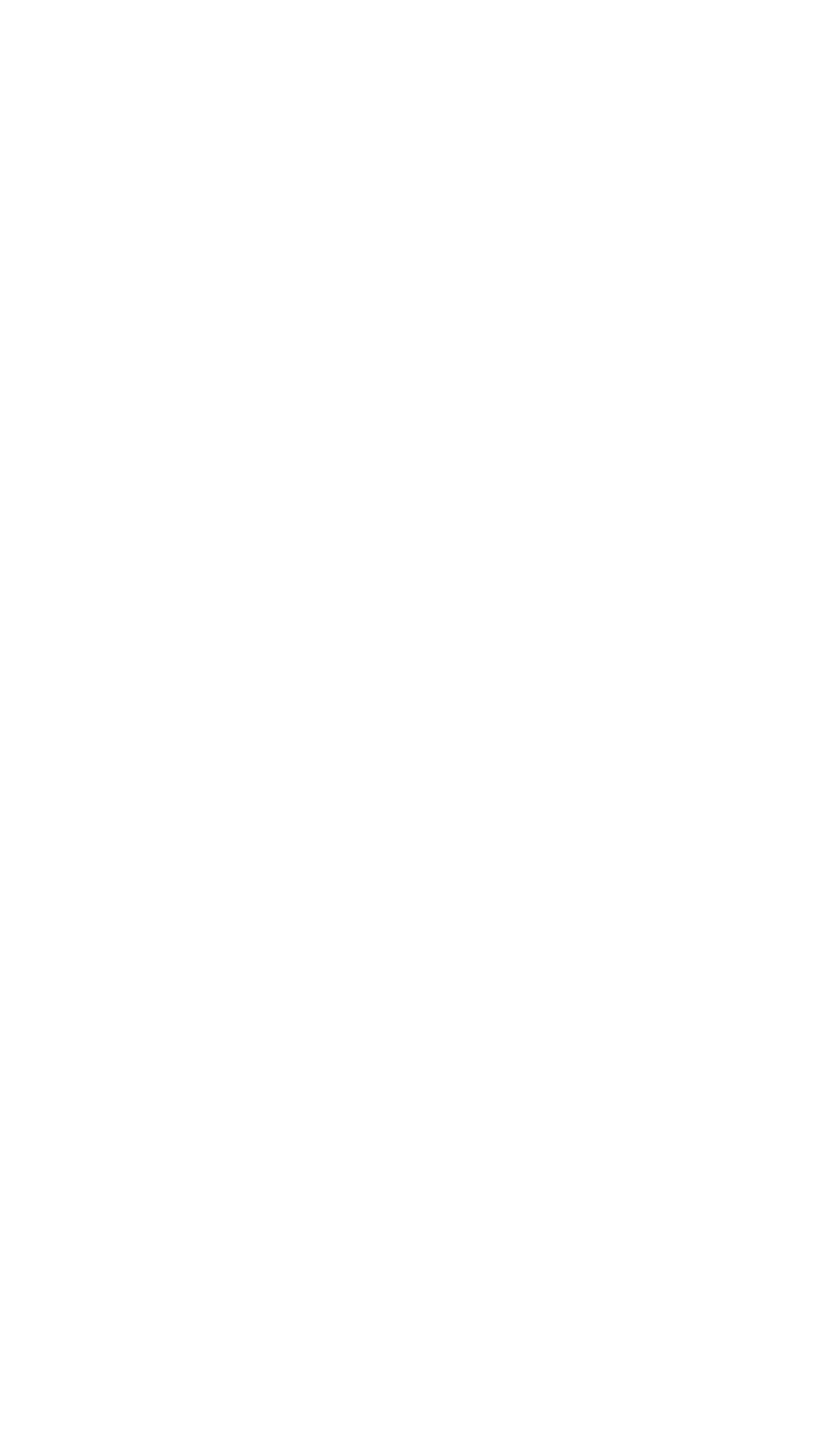
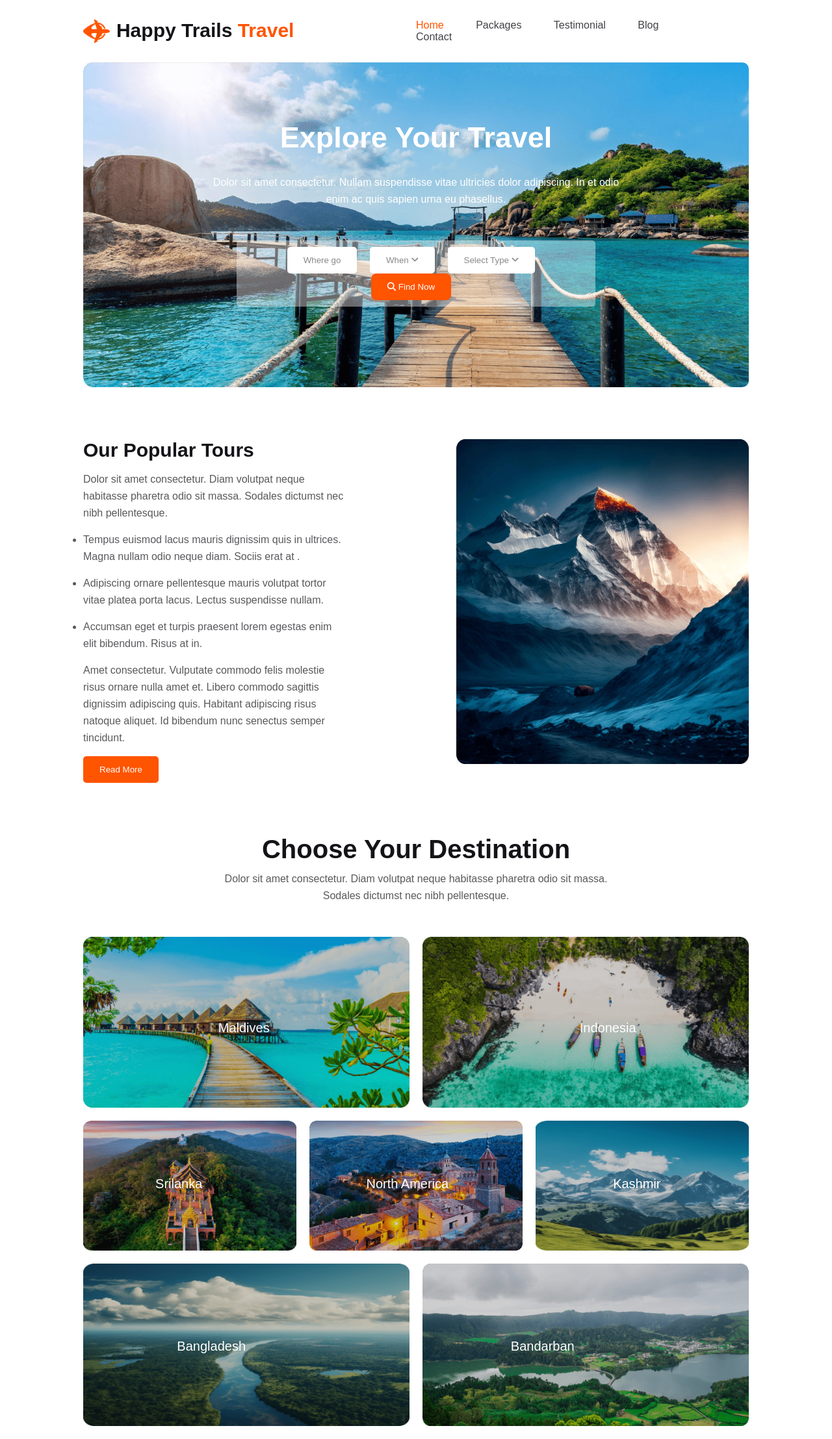
Before and after one commit to jarir-h/assignment-two, a plain HTML site: page index.html in a window 1280 px wide. Shown: the whole page at 65% size. Before the commit the page ends 800 px from the top, so only its background shows below. Drawn offline with Linux system fonts and the light colour scheme.

Commit message:
main section done

```diff
--- a/index.html
+++ b/index.html
@@ -4,15 +4,97 @@
     <meta charset="UTF-8">
     <meta name="viewport" content="width=device-width, initial-scale=1.0">
     <title>Happy Trails Travel</title>
+    <link rel="stylesheet" href="https://cdnjs.cloudflare.com/ajax/libs/font-awesome/6.5.1/css/all.min.css" integrity="sha512-DTOQO9RWCH3ppGqcWaEA1BIZOC6xxalwEsw9c2QQeAIftl+Vegovlnee1c9QX4TctnWMn13TZye+giMm8e2LwA==" crossorigin="anonymous" referrerpolicy="no-referrer" />
+    <link rel="shortcut icon" href="./Images/Group 40071 (2).png" type="image/x-icon">
     <link rel="stylesheet" href="styles/style.css">
     <link rel="stylesheet" href="styles/responsiv.css">
 </head>
 <body>
     <header>
-
+        <div class="container">
+            <div class="header-section">
+                <div class="header-title">
+                    <img src="./Images/Group 40071 (2).png" alt="">
+                    <h3>Happy Trails <span>Travel</span></h3>
+                </div>
+                <div class="header-menu">
+                    <nav>
+                        <ul>
+                            <li><a href="">Home</a></li>
+                            <li><a href="">Packages</a></li>
+                            <li><a href="">Testimonial</a></li>
+                            <li><a href="">Blog</a></li>
+                            <li><a href="">Contact</a></li>
+                        </ul>
+                    </nav>
+                </div>
+            </div>
+        </div>
+        <section>
+            <div class="container">
+                <div class="cover">
+                    <div class="cover-title">
+                        <h3>Explore Your Travel</h3>
+                        <p>Dolor sit amet consectetur. Nullam suspendisse vitae ultricies dolor adipiscing. In et odio <br> enim ac quis sapien urna eu phasellus.</p>
+                        <div class="cover-btn">
+                              <button>Where go</button>
+                              <button>When          <i class="fa-solid fa-angle-down"></i></button>
+                              <button>Select Type    <i class="fa-solid fa-angle-down"></i></button>
+                              <button class="new-btn"><i class="fa-solid fa-magnifying-glass"></i> Find Now</button>
+                        </div>
+                    </div>
+                </div>
+            </div>
+        </section>
     </header>
     <main>
+        <div class="container">
+            <div class="tour-section">
+                <div class="tour-title">
+                    <h3>Our Popular Tours</h3>
+                    <p>Dolor sit amet consectetur. Diam volutpat neque habitasse pharetra odio sit massa. Sodales dictumst nec nibh pellentesque.</p>
+                    <ul>
+                        <li>Tempus euismod lacus mauris dignissim quis in ultrices. Magna nullam odio neque diam. Sociis erat at .</li>
+                        <li>Adipiscing ornare pellentesque mauris volutpat tortor vitae platea porta lacus. Lectus suspendisse nullam.</li>
+                        <li> Accumsan eget et turpis praesent lorem egestas enim elit bibendum. Risus at in.</li>
+                    </ul>
+                    <p>Amet consectetur. Vulputate commodo felis molestie risus
+                        ornare nulla amet et. Libero commodo sagittis dignissim adipiscing quis. Habitant adipiscing risus natoque aliquet. Id bibendum nunc senectus semper tincidunt. </p>
+                        <button>Read More</button>
+                </div>
+                <div class="tour-img">
+                    <img src="./Images/Rectangle 4.png" alt="">
+                </div>
+            </div>
+        </div>
+        <section class="photo">
+            <div class="container">
+                <h3>Choose Your Destination</h3>
+                <p>Dolor sit amet consectetur. Diam volutpat neque habitasse pharetra odio sit massa.
+                    Sodales dictumst nec nibh pellentesque.</p>
+                 <div class="photo-box">
+                        <img src="./Images/Rectangle 5.png" alt="">
+                        <img src="./Images/Rectangle 8.png" alt="">
+                        <div class="maldives"><p>Maldives</p></div>
+                        <div class="indonesia"><p>Indonesia</p></div>
+                 </div>
+                 <div class="photo-box1">
+                    <img src="./Images/Rectangle 6.png" alt="">
+                    <img src="./Images/Rectangle 7.png" alt="">
+                    <img src="./Images/Rectangle 9.png" alt="">
 
+                    <div class="srilanka"><p>Srilanka</p></div>
+                    <div class="north-america"><p>North America</p></div>
+                    <div class="kashmir"><p>Kashmir</p></div>
+                 </div>
+                 <div class="photo-box2">
+                    <img src="./Images/Rectangle 11.png" alt="">
+                    <img src="./Images/Rectangle 10.png" alt="">
+                    <div class="bangladesh"><p>Bangladesh</p></div>
+                    <div class="bandarban"><p>Bandarban</p></div>
+                 </div>
+            </div>
+        </section>
     </main>
     <footer>
 
--- a/styles/responsiv.css
+++ b/styles/responsiv.css
@@ -0,0 +1,86 @@
+/*    mobile  device */
+
+@media screen and (max-width:600px) {
+    .header-section ,.tour-section{
+        flex-direction: column;
+    }
+    .header-title {
+        width: 100%;
+    }
+
+    .header-menu {
+        display: none;
+    }
+    .cover-title h3 {
+        color: #FFF;
+        font-size: 30px;
+        font-weight: 800;
+        padding-top: 20px;
+    }
+    .cover-title p {
+        color: #FFF;
+        font-size: 16px;
+        font-weight: 400;
+        line-height: 26px;
+        padding: 10px 0 30px 0;
+        width: 80%;
+        margin: 0 auto;
+    }
+    .cover-btn {
+        background-color: #ffffff67;
+        width: 80%;
+        margin: 0 auto;
+        padding: 10px 20px;
+        border-radius: 5px;
+        display: flex;
+        flex-direction: column;
+    }
+    .cover-btn button {
+        margin-top: 15px;
+    }
+    .tour-title p {
+        width: 90%;
+    }
+    .tour-img img {
+        width: 400px;
+        height: 500px;
+        margin-top: 30px;
+    }
+    .photo-box,.photo-box1,.photo-box2{
+        grid-template-columns: repeat(1,1fr);
+    }
+    .maldives p{
+        bottom: 320px;
+        left: 60px;
+    }
+    .indonesia p{
+        bottom: 95px;
+        left: 65px
+    }
+    .srilanka p{
+        bottom: 535px;
+        right: -100px
+    }
+    .north-america p{
+        bottom: 315px;
+        right: 81px;
+    }
+    .kashmir p{
+        bottom: 95px;
+        right: 70px;
+    }
+    .bangladesh p{
+        bottom: 360px;
+        left: 70px;
+    }
+    .bandarban p{
+        bottom: 100px;
+        right: 90px;
+    }
+    .photo h3{
+        font-size: 20px;
+    }
+    .photo p{
+        width: 80%;
+    }
+}
--- a/styles/style.css
+++ b/styles/style.css
@@ -0,0 +1,270 @@
+* {
+    padding: 0;
+    margin: 0;
+    font-family: 'Mulish', sans-serif;
+}
+
+@import url('https://fonts.googleapis.com/css2?family=Mulish:wght@200;300;400;500;600;700;800;900;1000&display=swap');
+
+.container {
+    width: 80%;
+    max-width: 1440px;
+    margin: 0 auto;
+    box-sizing: border-box;
+}
+
+/*    header  section   */
+
+.header-section {
+    display: flex;
+    align-items: center;
+    padding: 30px 0;
+}
+
+.header-title {
+    width: 50%;
+    display: flex;
+}
+
+.header-title img {
+    width: 8%;
+}
+
+.header-title h3 {
+    color: #131318;
+    font-size: 30px;
+    font-weight: 800;
+    padding-left: 10px;
+}
+
+.header-title span {
+    color: #FF5400;
+    font-size: 30px;
+    font-weight: 800;
+}
+
+.header-menu {
+    width: 50%;
+    display: flex;
+    align-items: center;
+    justify-content: space-evenly;
+}
+
+.header-menu li {
+    list-style: none;
+    display: inline-block;
+    margin-right: 45px;
+}
+
+.header-menu a {
+    text-decoration: none;
+    color: #424247;
+}
+
+.header-menu li:first-child a {
+    color: #FF5400;
+}
+
+/*    cover  section   */
+
+.cover {
+    background-image: url('../Images/Group\ 13\ \(1\)\ \(1\).png');
+    width: 100%;
+    height: 500px;
+    border-radius: 10px;
+    text-align: center;
+}
+
+.cover-title h3 {
+    color: #FFF;
+    font-size: 45px;
+    font-weight: 800;
+    padding-top: 90px;
+}
+
+.cover-title p {
+    color: #FFF;
+    font-size: 16px;
+    font-weight: 400;
+    line-height: 26px;
+    padding: 30px 0 50px 0;
+}
+
+.cover-btn {
+    background-color: #ffffff67;
+    width: 50%;
+    margin: 0 auto;
+    padding: 10px 20px;
+    border-radius: 5px;
+}
+
+.cover-btn button {
+    border-radius: 8px;
+    background: #FFF;
+    padding: 13px 25px;
+    border: 0;
+    border-radius: 5px;
+    color: rgba(19, 19, 24, 0.50);
+    margin-right: 15px;
+    cursor: pointer;
+}
+
+.cover-btn .new-btn {
+    border-radius: 8px;
+    background: #FF5400;
+    color: #FFF;
+}
+
+/*    tour  section   */
+
+.tour-section {
+    display: flex;
+    margin: 80px 0;
+}
+
+.tour-title h3 {
+    color: #131318;
+    font-size: 30px;
+    font-weight: 800;
+    padding-bottom: 15px;
+}
+
+.tour-title p {
+    color: rgba(19, 19, 24, 0.70);
+    font-size: 16px;
+    font-weight: 400;
+    line-height: 26px;
+    padding-bottom: 15px;
+    width: 70%;
+}
+
+.tour-title li {
+    color: rgba(19, 19, 24, 0.70);
+    font-size: 16px;
+    font-weight: 400;
+    line-height: 26px;
+    padding-bottom: 15px;
+    width: 70%;
+}
+
+.tour-title button {
+    border-radius: 8px;
+    background: #FF5400;
+    padding: 13px 25px;
+    border: 0;
+    border-radius: 5px;
+    color: #FFF;
+    margin-right: 15px;
+    cursor: pointer;
+}
+
+.tour-img img {
+    width: 450px;
+    height: 500px;
+}
+
+/*   photo   section  */
+
+.photo h3 {
+    color: #131318;
+    text-align: center;
+    font-size: 40px;
+    font-weight: 800;
+}
+
+.photo p {
+    color: rgba(19, 19, 24, 0.70);
+    text-align: center;
+    font-size: 16px;
+    font-weight: 400;
+    line-height: 26px;
+    width: 60%;
+    margin: 10px auto;
+    padding-bottom: 40px;
+}
+.photo-box{
+    display: grid;
+    grid-template-columns: repeat(2,1fr);
+    gap: 20px;
+    position: relative;
+}
+.photo-box img{
+    width: 100%;
+}
+.maldives p{
+    position: absolute;
+    bottom: 80px;
+    left: -60px;
+    color: #FFF;
+    font-size: 20px;
+    font-weight: 400;
+}
+.indonesia p{
+    position: absolute;
+    bottom: 80px;
+    left: 500px;
+    color: #FFF;
+    font-size: 20px;
+    font-weight: 400;
+}
+.photo-box1{
+    display: grid;
+    grid-template-columns: repeat(3,1fr);
+    gap: 20px;
+    position: relative;
+}
+.photo-box1 img{
+    width: 100%;
+    height: 200px;
+}
+.srilanka p{
+    position: absolute;
+    bottom: 60px;
+    left: -160px;
+    font-size: 20px;
+    font-weight: 400;
+    color: #FFF;
+}
+.north-america p{
+    position: absolute;
+    bottom: 60px;
+    right: 218px;
+    font-size: 20px;
+    font-weight: 400;
+    color: #FFF;
+}
+.kashmir p{
+    position: absolute;
+    bottom: 60px;
+    right: -135px;
+    font-size: 20px;
+    font-weight: 400;
+    color: #FFF;
+}
+.photo-box2{
+    display: grid;
+    grid-template-columns: repeat(2,1fr);
+    gap: 20px;
+    position: relative;
+}
+.photo-box2 img{
+    width: 100%;
+    height: 250px;
+}
+
+.bangladesh p{
+    position: absolute;
+    bottom: 80px;
+    left: -110px;
+    font-size: 20px;
+    font-weight: 400;
+    color: #FFF;
+}
+.bandarban p{
+    position: absolute;
+    bottom: 80px;
+    right: 10px;
+    font-size: 20px;
+    font-weight: 400;
+    color: #FFF;
+}
```
